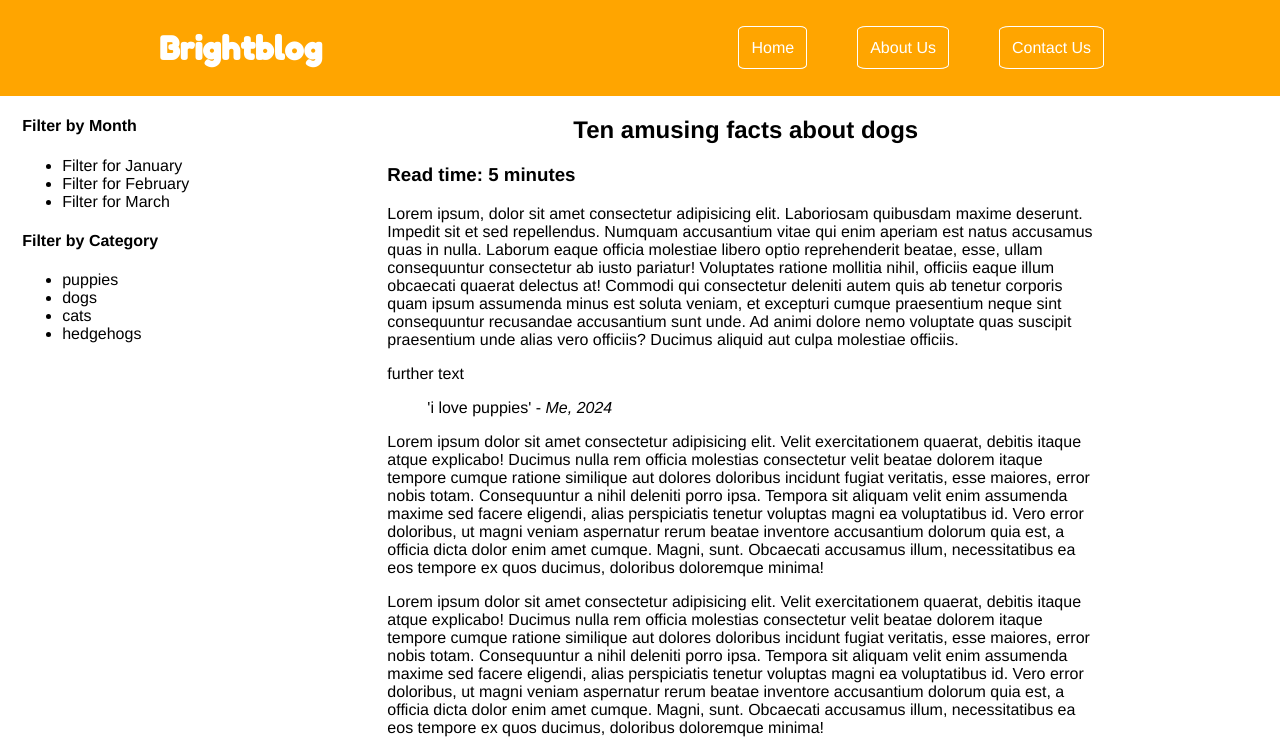
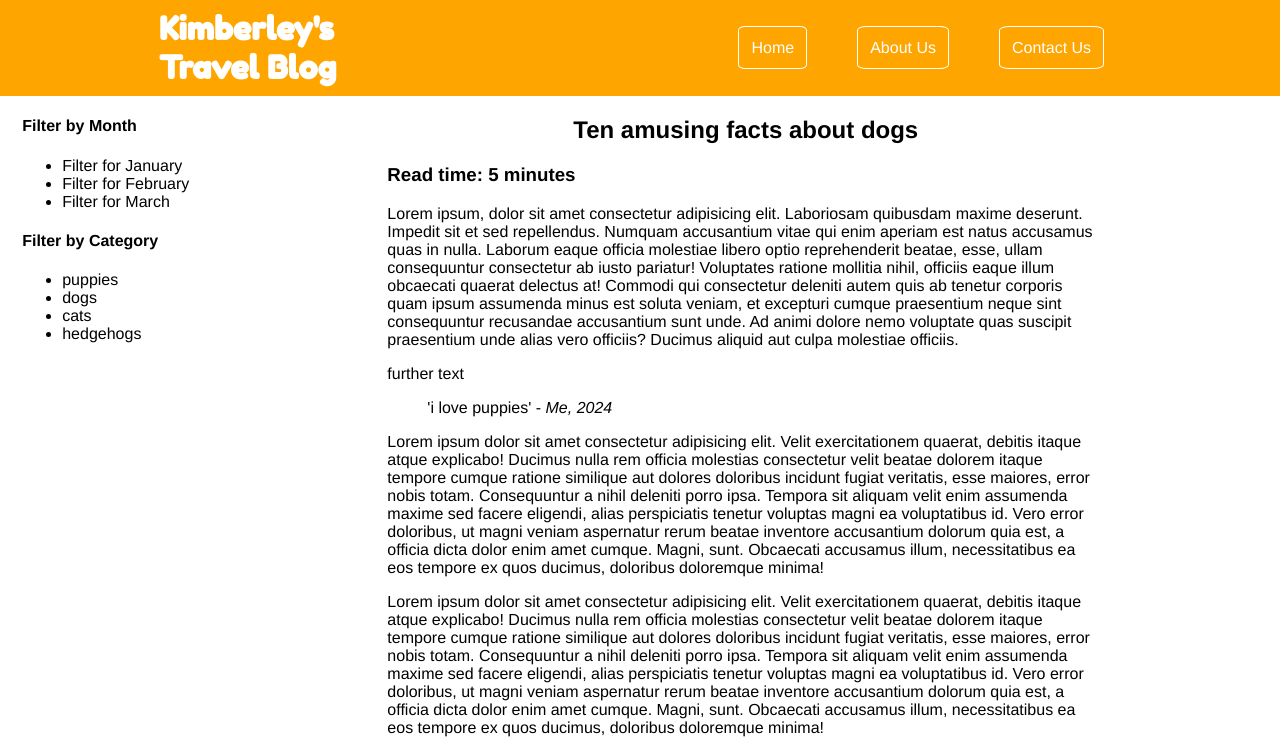
Before and after one commit to kimberleysr/kimberleysr.github.io, a plain HTML site: page index.html in a window 1280 px wide. Shown: the top 753 px of the page. Drawn offline with Linux system fonts and the light colour scheme; no server answers.

Commit message:
Update index.html

```diff
--- a/index.html
+++ b/index.html
@@ -6,11 +6,11 @@
     <link href="https://fonts.googleapis.com/css2?family=Fredoka+One&display=swap" rel="stylesheet">
     <meta charset="UTF-8">
     <meta name="viewport" content="width=device-width, initial-scale=1.0">
-    <title>Kimberley's Travel Blog</title>
+    <title>Brightblog</title>
 </head>
 <body>
     <header id="main-header">
-         <h1 id="logo">Brightblog</h1>
+         <h1 id="logo">Kimberley's Travel Blog</h1>
          <nav>
             <ul>
                 <li>
```
